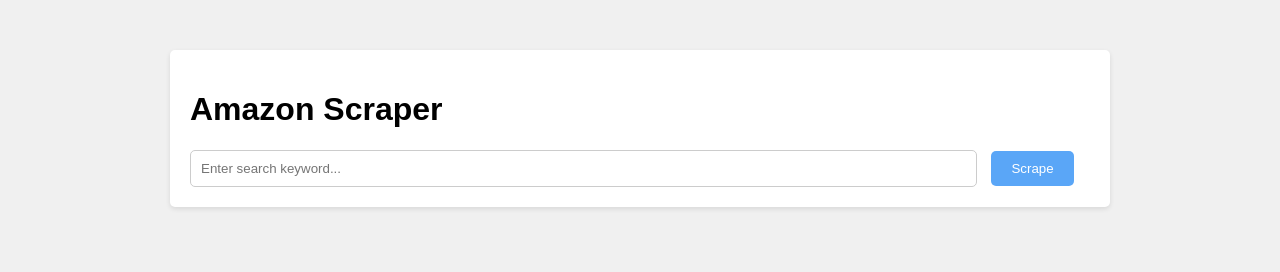
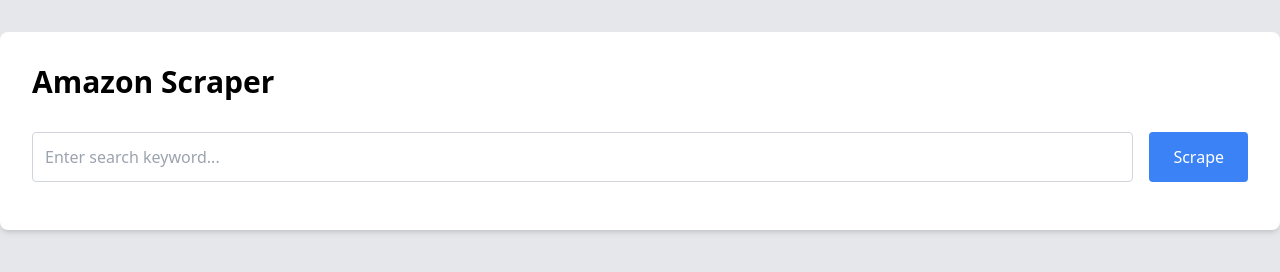
Before and after one commit to aptandre/Amazon-Node-Scraper, a website: page frontend/index.html in a window 1280 px wide. Drawn offline with Linux system fonts and the light colour scheme.

Commit message:
Adding tailwindcss to the project.

```diff
--- a/frontend/index.html
+++ b/frontend/index.html
@@ -5,13 +5,16 @@
     <meta http-equiv="X-UA-Compatible" content="IE=edge">
     <meta name="viewport" content="width=device-width, initial-scale=1.0">
     <title>Amazon Scraper Project</title>
-    <link rel="stylesheet" href="styles.css">
+    <link href="./output.css" rel="stylesheet">
 </head>
-<body>
-    <div class="container">
-        <h1>Amazon Scraper</h1>
-        <input type="text" id="keyword" placeholder="Enter search keyword...">
-        <button id="scrapeBtn">Scrape</button>
+<body class="font-sans bg-gray-200">
+
+    <div class="container mx-auto my-8 p-8 bg-white rounded-lg shadow-md">
+        <h1 class="text-3xl font-bold mb-8">Amazon Scraper</h1>
+        <div class="flex mb-4">
+            <input class="flex-grow p-3 mr-4 border border-gray-300 rounded" type="text" id="keyword" placeholder="Enter search keyword...">
+            <button class="px-6 py-3 bg-blue-500 text-white rounded cursor-pointer hover:bg-blue-700" id="scrapeBtn">Scrape</button>
+        </div>
         <div id="results"></div>
     </div>
 
--- a/frontend/script.js
+++ b/frontend/script.js
@@ -14,7 +14,7 @@
 
         const errorComponent = document.createElement('div');
         errorComponent.innerHTML = `
-        <div class="error-box">
+        <div class="bg-red-100 text-red-700 border border-red-500 rounded p-10 text-center my-20 mx-auto max-w-300">
         <p>Oops! Algo deu errado ao fazer a busca, tente novamente.</p>
         </div>
         `
--- a/frontend/styles.css
+++ b/frontend/styles.css
@@ -1,61 +1,3 @@
-.container {
-    max-width: 800px;
-    margin: 50px auto;
-    padding: 20px;
-    background-color: #fff;
-    border-radius: 5px;
-    box-shadow: 0 2px 5px rgba(0, 0, 0, 0.1);
-}
-
-body {
-    font-family: Arial, sans-serif;
-    background-color: #f0f0f0;
-    margin: 0;
-    padding: 0;
-}
-
-.container {
-    max-width: 900px;
-    margin: 50px auto;
-    padding: 20px;
-    background-color: #ffffff;
-    border-radius: 5px;
-    box-shadow: 0 2px 5px rgba(0, 0, 0, 0.1);
-}
-
-input[type="text"] {
-    width: 85%;
-    padding: 10px;
-    margin-right: 10px;
-    border: 1px solid #ccc;
-    border-radius: 5px;
-}
-
-.error-box {
-    background-color: #ffebee; /* Vermelho suave */
-    color: #b71c1c; /* Vermelho mais escuro */
-    border: 1px solid #e53935; /* Vermelho escuro */
-    border-radius: 5px;
-    padding: 10px 20px;
-    text-align: center;
-    margin: 20px auto 0;
-    max-width: 300px; /* Define a largura máxima */
-}
-
-
-#scrapeBtn {
-    padding: 10px 20px;
-    background-color: #5aa6f7;
-    color: #fff;
-    border: none;
-    border-radius: 5px;
-    cursor: pointer;
-    font-family: Arial, Helvetica, sans-serif;
-
-}
-
-#scrapeBtn:hover {
-    background-color: #007bff;
-
-
-}
+@tailwind base;
+@tailwind components;
+@tailwind utilities;
--- /dev/null
+++ b/frontend/tailwind.config.js
@@ -0,0 +1,8 @@
+/** @type {import('tailwindcss').Config} */
+module.exports = {
+  content: ["./*.{html,js}"],
+  theme: {
+    extend: {},
+  },
+  plugins: [],
+}
--- a/package.json
+++ b/package.json
@@ -13,6 +13,7 @@
     "axios": "^1.6.7",
     "cheerio": "^1.0.0-rc.12",
     "cors": "^2.8.5",
-    "express": "^4.18.2"
+    "express": "^4.18.2",
+    "tailwindcss": "^3.4.1"
   }
 }
```
Also changed, not shown: frontend/output.css (added), 1 other file.
